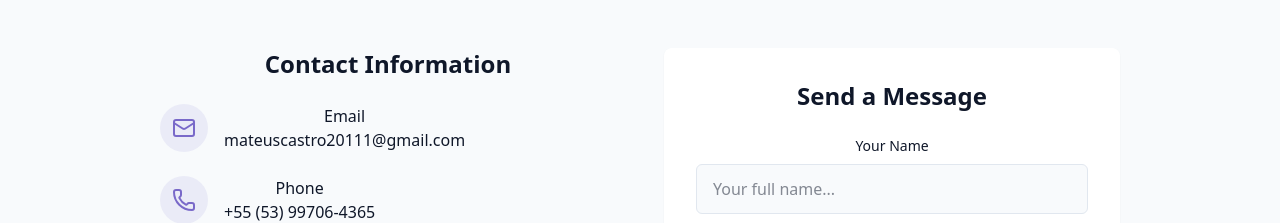
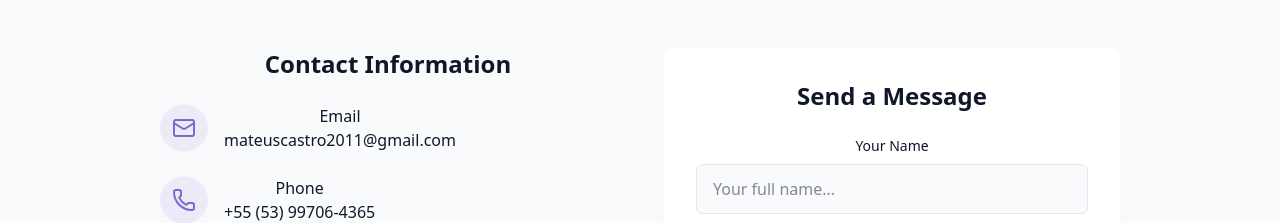
Before and after one commit to mateuscastro5/personal-portfolio, a React (Vite) app: page / in a window 1280 px wide. Shown: the part 4126-4349 px from the top of the page. Built offline with nearby package versions, Linux system fonts and the light colour scheme; no server answers.

Commit message:
fix: Correct email address in ContactSection component

```diff
--- a/src/components/ContactSection.jsx
+++ b/src/components/ContactSection.jsx
@@ -82,7 +82,7 @@ export const ContactSection = () => {
                     href="mailto:mateuscastro2011@gmail.com"
                     className="text-muted-foreground hover:text-primary transition-colors"
                   >
-                    mateuscastro20111@gmail.com
+                    mateuscastro2011@gmail.com
                   </a>
                 </div>
               </div>
```
